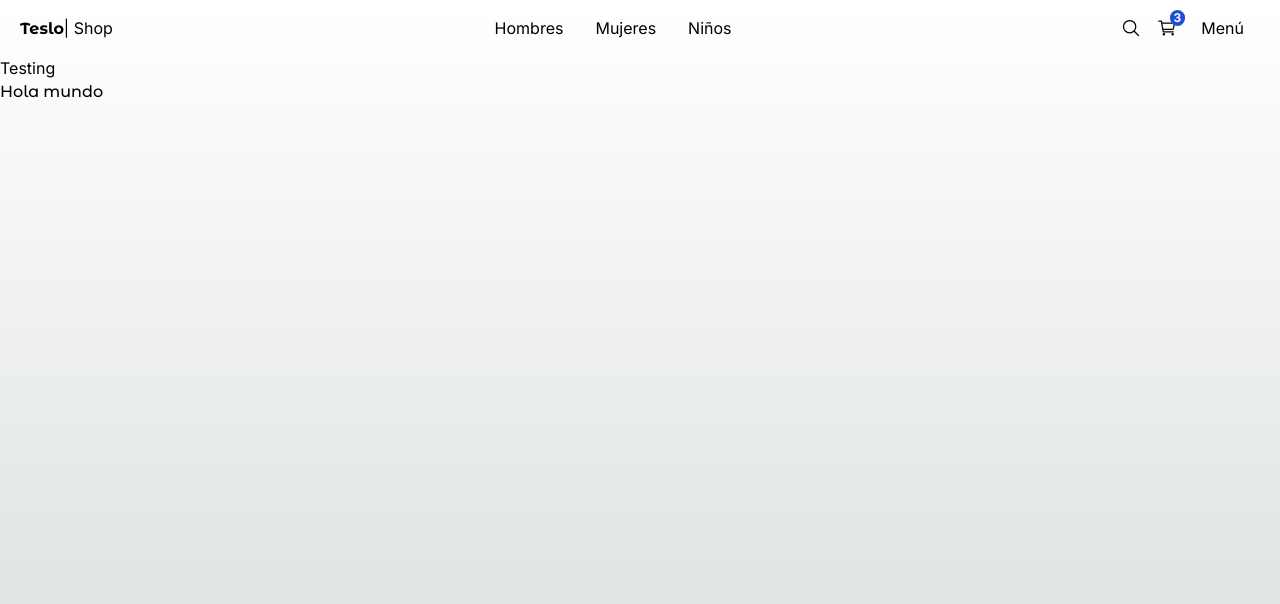
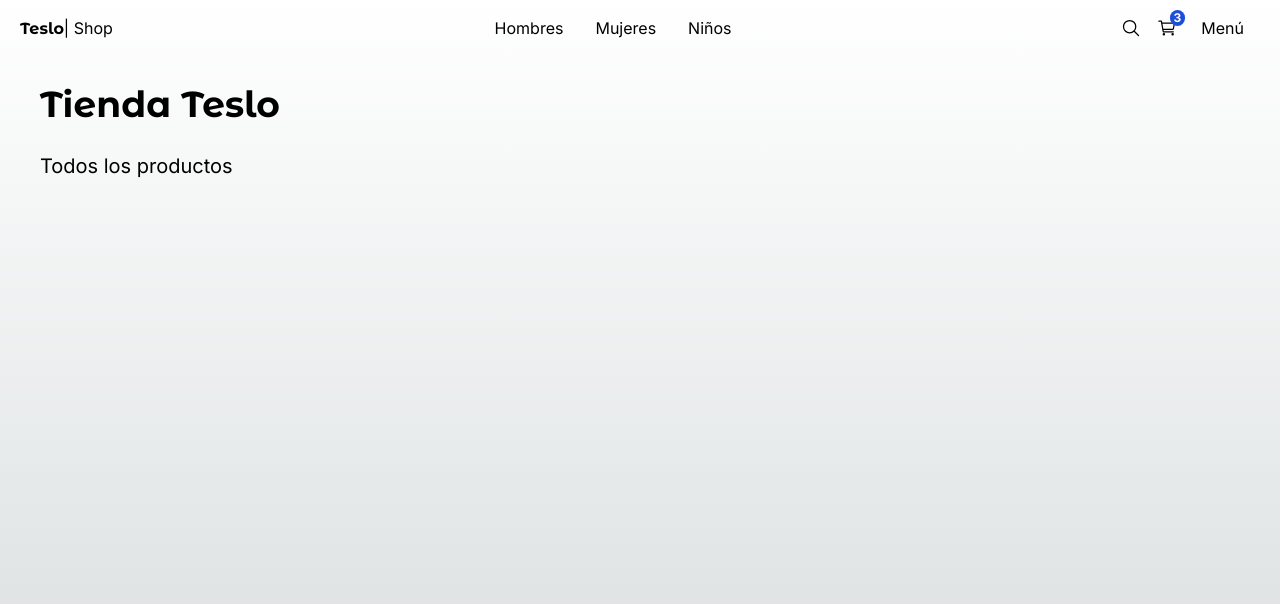
Before and after one commit to martuwilson/teslo-shop-next14, a Next.js app: page / in a window 1280 px wide. Shown: the top 604 px of the page. Built offline with nearby package versions, Linux system fonts and the light colour scheme.

Commit message:
Title component added

```diff
--- a/src/app/(shop)/layout.tsx
+++ b/src/app/(shop)/layout.tsx
@@ -4,7 +4,10 @@
   return (
     <main className="min-h-screen">
       <TopMenu />
-      {children}
+
+      <div className="px-0 sm:px-10">
+        {children}
+      </div>
     </main>
   );
 }
--- a/src/app/(shop)/page.tsx
+++ b/src/app/(shop)/page.tsx
@@ -1,17 +1,15 @@
+import { Title } from "@/components";
 import { titleFont } from "@/config/fonts";
 import Image from "next/image";
 
 export default function Home() {
   return (
-    <div className="">
-      <h1>
-        Testing
-      </h1>
-      <h1
-        className={titleFont.className}
-      >
-        Hola mundo
-      </h1>
-    </div>
+    <>
+      <Title
+        title="Tienda Teslo"
+        subtitle="Todos los productos"
+        className="mb-2"
+      />
+    </>
   );
 }
--- a/src/components/index.ts
+++ b/src/components/index.ts
@@ -3,3 +3,4 @@
 
 export * from './ui/top-menu/TopMenu';
 export * from './ui/not-found/PageNotFound';
+export * from './ui/title/Title';
--- /dev/null
+++ b/src/components/ui/title/Title.tsx
@@ -0,0 +1,19 @@
+import { titleFont } from "@/config/fonts";
+
+
+interface TitleProps {
+    title: string;
+    subtitle?: string;
+    className?: string;
+}
+
+export const Title = ({title, subtitle, className}: TitleProps) => {
+    return (
+        <div
+            className={`${className} mt-3`}
+        >
+            <h1 className={`${titleFont.className} antialiased text-4xl font-semibold my-7`}>{title}</h1>
+            {subtitle && <h3 className="text-xl mb-5">{subtitle}</h3>}
+        </div>
+    )
+}
```
